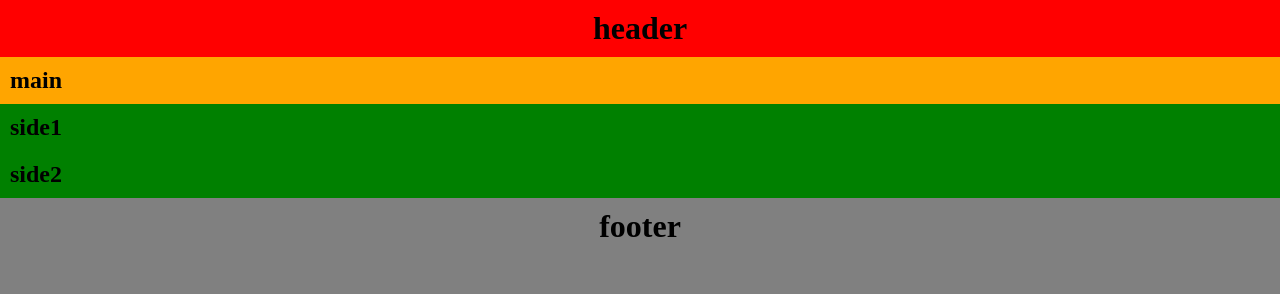
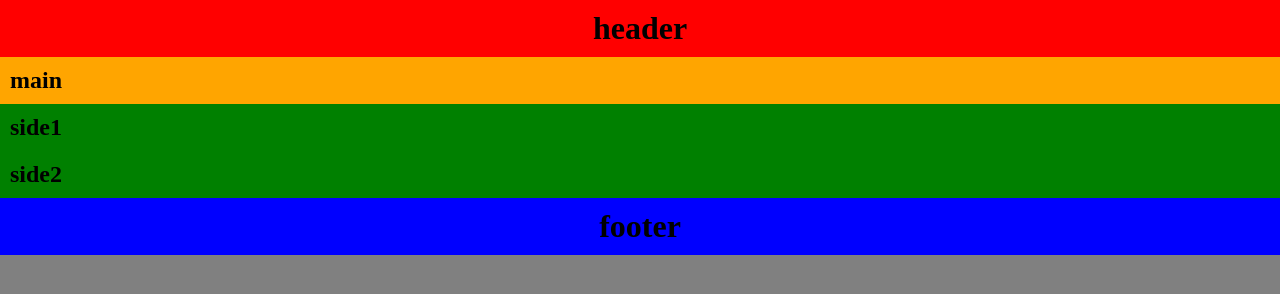
Before and after one commit to sikibou753/web2-6, a plain HTML site: page index.html in a window 1280 px wide. Drawn offline with Linux system fonts and the light colour scheme.

Commit message:
Update default.css

```diff
--- a/css/default.css
+++ b/css/default.css
@@ -28,7 +28,7 @@ aside{
 
 footer{
   padding:10px;
-  background;blue;
+  background:blue;
   text-align:center;
 }
 
```
